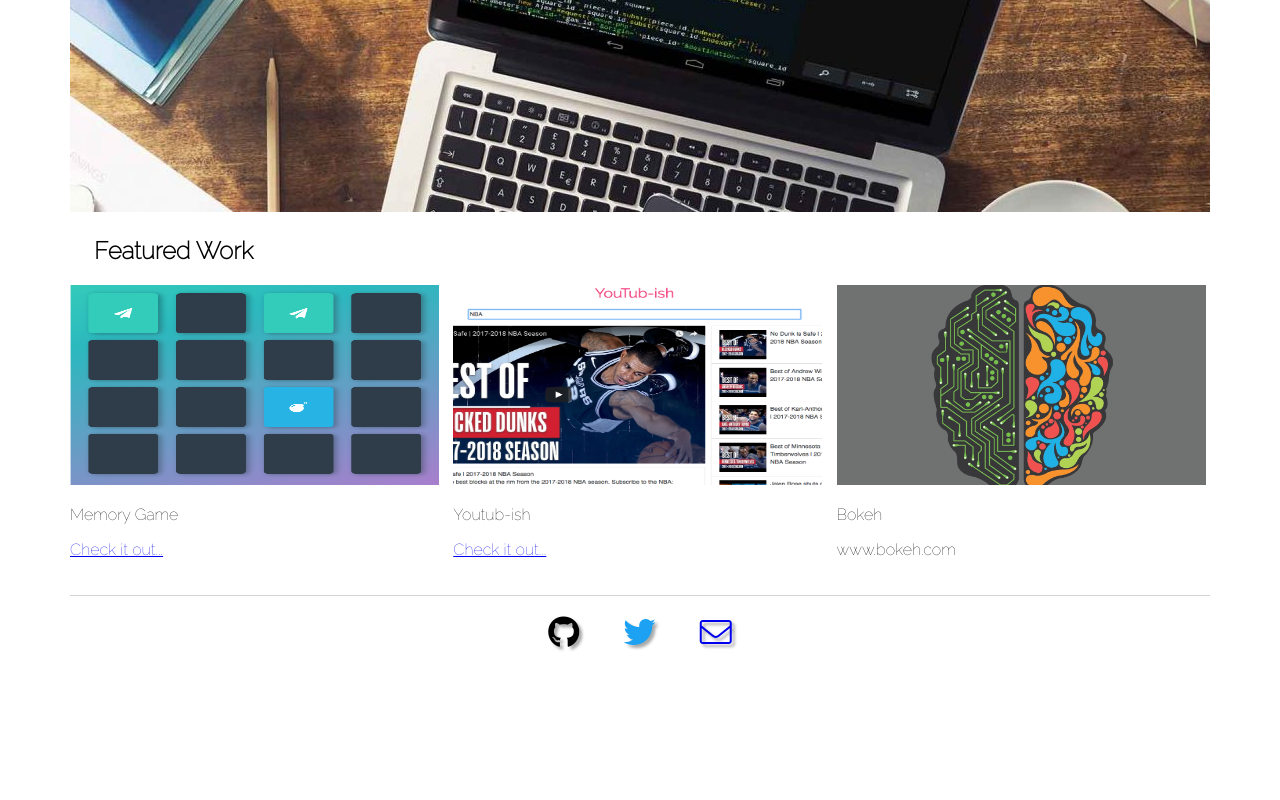
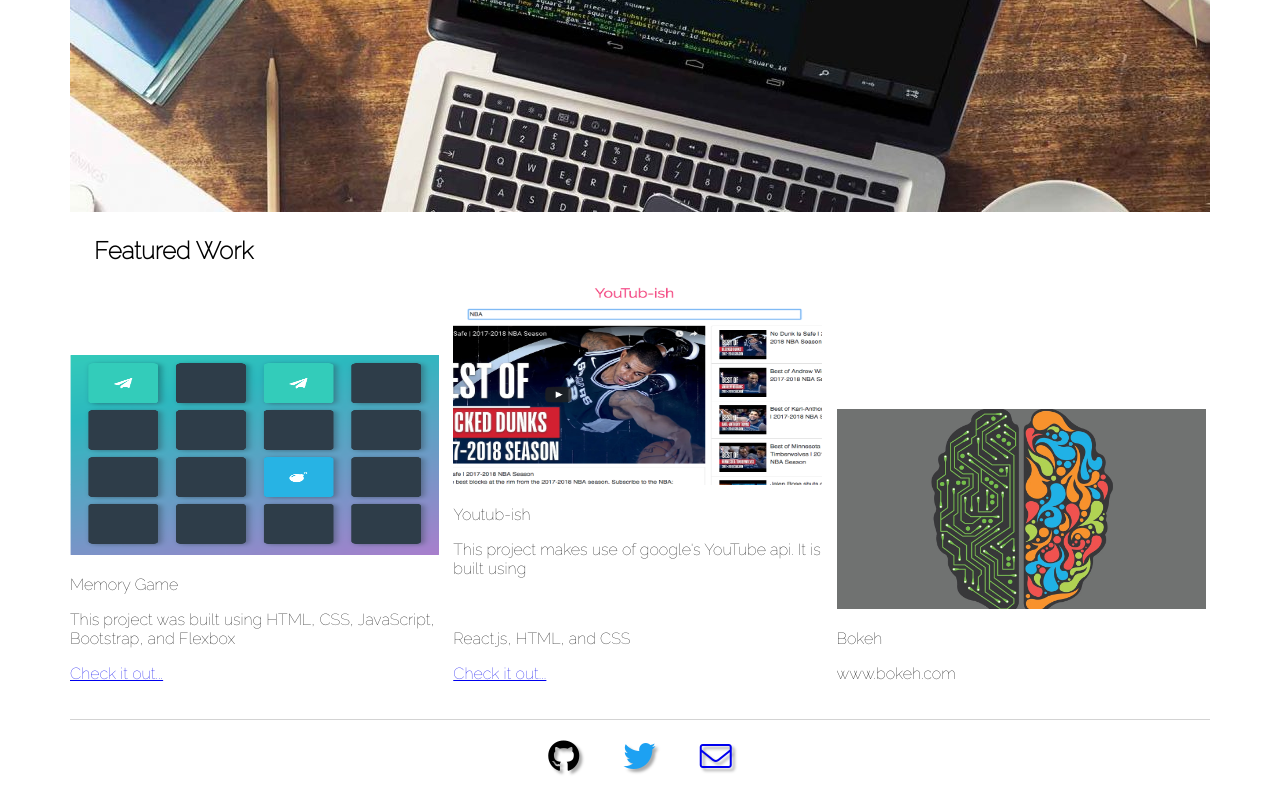
Before and after one commit to drew1up/portfolio, a website: page index.html in a window 1280 px wide. Shown: the part 532-1332 px from the top of the page. Before the commit the page ends 1208 px from the top, so only its background shows below. Drawn offline with Linux system fonts and the light colour scheme.

Commit message:
Add descriptions of Youtub-ish and Memory Game projects

```diff
--- a/index.html
+++ b/index.html
@@ -34,6 +34,7 @@
 							srcset="images/MemGamePrj-640_medium_1x.png, images/MemGamePrj-640_medium_2x.png">
 						<img class="thumb" srcset="images/MemGamePrj-320_small_1x.png, images/MemGamePrj-320_small_2x.png" alt="project cover image" />
 						<p>Memory Game</p>
+						<p>This project was built using HTML, CSS, JavaScript, Bootstrap, and Flexbox</p>
 						<a href="/fend-project-memory-game/" alt="Memory Game thumbnail">
 							<p>Check it out...</p>
 						</a>
@@ -49,6 +50,8 @@
 							srcset="images/YoutubishPrj-640_medium_1x.png, images/YoutubishPrj-640_medium_2x.png">
 						<img class="thumb" srcset="images/YoutubishPrj-320_small_1x.png, images/YoutubishPrj-320_small_2x.png" alt="Youtub-ish thumbnail" />
 						<p>Youtub-ish</p>
+						<p>This project makes use of google's YouTube api. It is built using</p><br>
+						<p>React.js, HTML, and CSS
 						<a href="/youtubish/" alt="Youtub-ish thumbnail">
 							<p>Check it out...</p>
 						</a>
@@ -72,7 +75,7 @@
 		<footer>
 			<div id="socials">
 				<a href="https://github.com/drew1up"><i class="fab fa-github fa-2x"></i></a>
-				<a href="https://twitter.com/"><i class="fab fa-twitter fa-2x"></i></a>
+				<a href="https://twitter.com/themiltonn"><i class="fab fa-twitter fa-2x"></i></a>
 				<a href="mailto:madunton@me.com"><i class="fal fa-envelope fa-2x"></i></a>
 			</div>
 		</footer>
```
